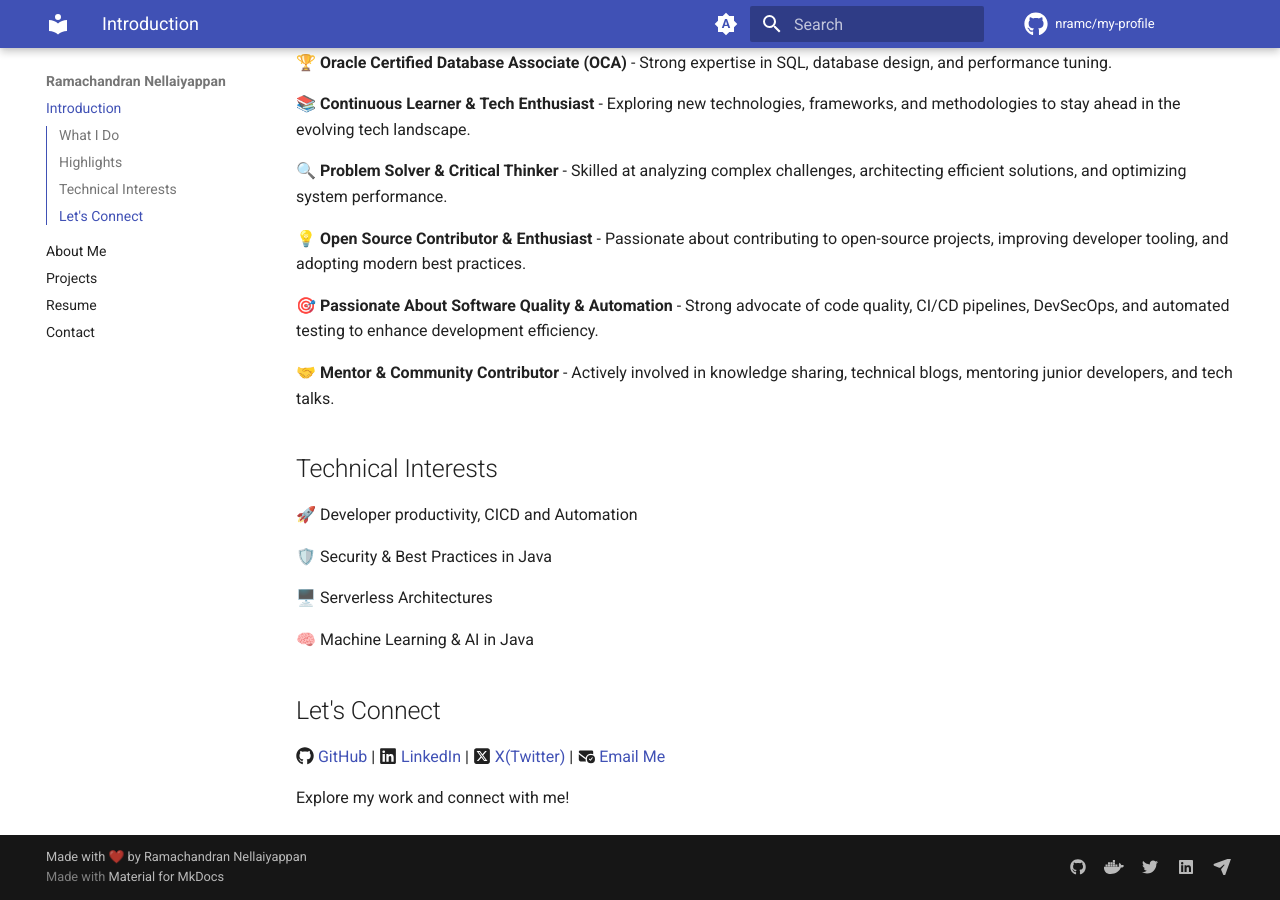
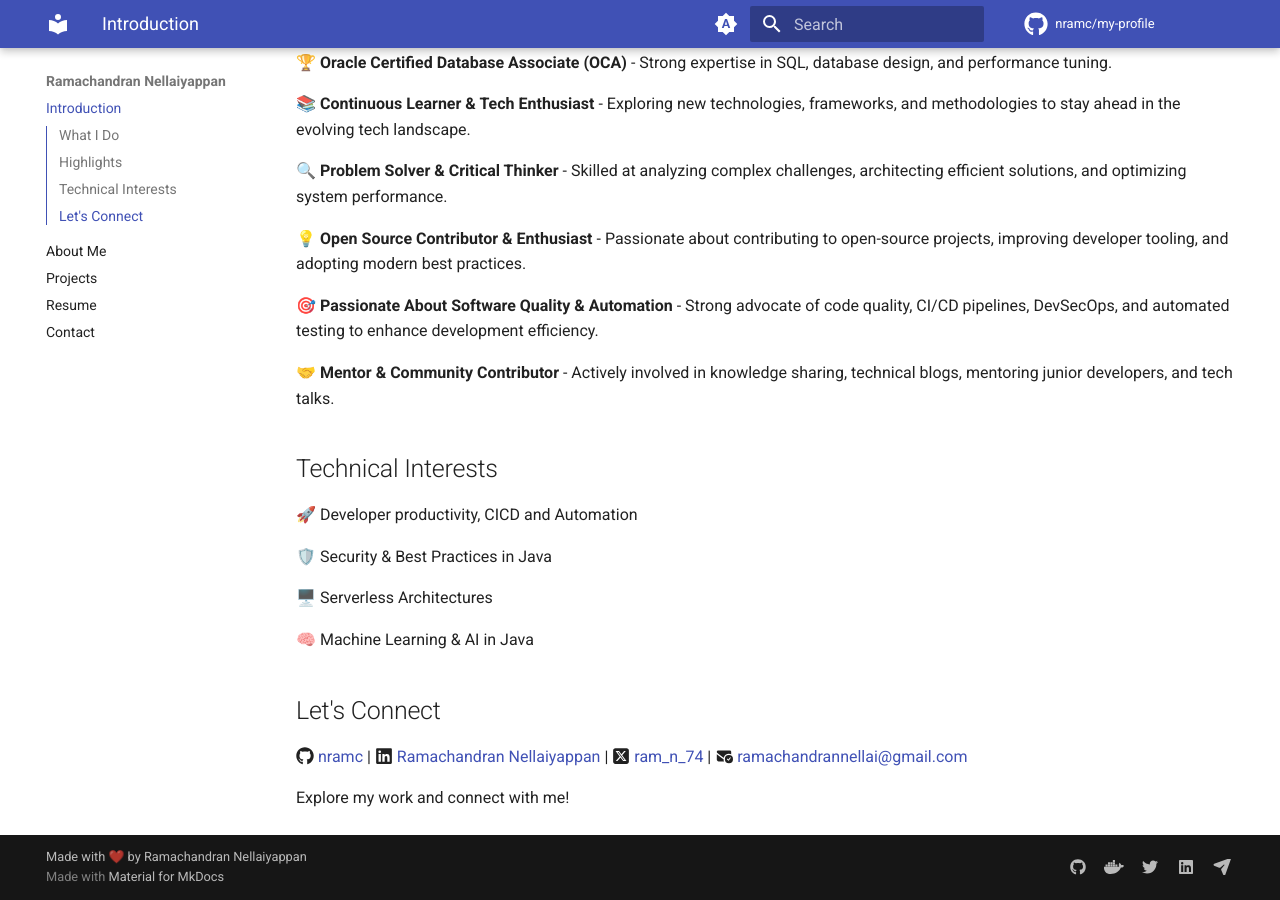
Before and after one commit to nramc/my-profile, an MkDocs documentation site: the page built from docs/index.md, in a window 1280 px wide and 900 px high, scrolled down 859 px. Built offline with MkDocs 1.6.1 and Material for MkDocs 9.7.7, drawn with Linux system fonts in a browser that asks for light colours; comment, search, counter and statistics services are not loaded.

Commit message:
feat: social handle added

```diff
--- a/docs/index.md
+++ b/docs/index.md
@@ -69,9 +69,9 @@ developers, and tech talks.
 
 ## Let's Connect
 
-:fontawesome-brands-github: [GitHub](https://github.com/nramc)  |
-:fontawesome-brands-linkedin: [LinkedIn](https://www.linkedin.com/in/ramachandran-nellaiyappan/)  |
-:fontawesome-brands-square-x-twitter: [X(Twitter)](https://github.com/nramc)  |
-:fontawesome-solid-envelope-circle-check: [Email Me](mailto:ramachadrannellai@gmail.com)
+:fontawesome-brands-github: [nramc](https://github.com/nramc)  |
+:fontawesome-brands-linkedin: [Ramachandran Nellaiyappan](https://www.linkedin.com/in/ramachandran-nellaiyappan/)  |
+:fontawesome-brands-square-x-twitter: [ram_n_74](https://github.com/nramc)  |
+:fontawesome-solid-envelope-circle-check: [ramachandrannellai@gmail.com](mailto:ramachadrannellai@gmail.com)
 
 Explore my work and connect with me!
```
